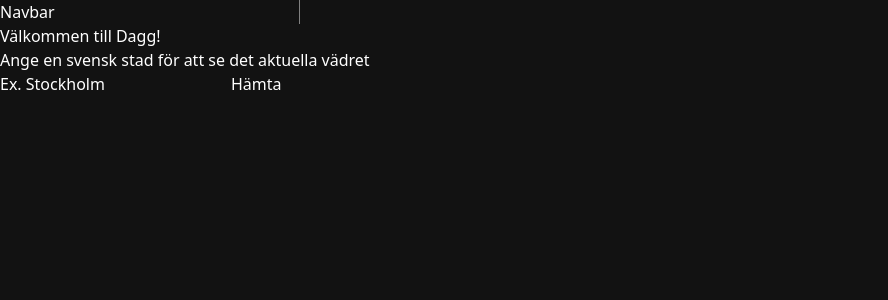
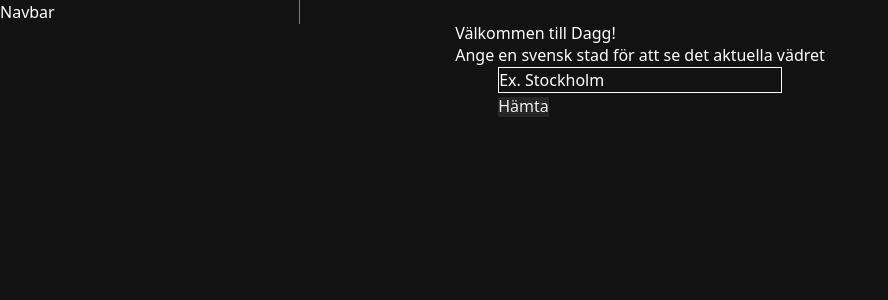
Before and after one commit to devpaps/dagg_rust, a Next.js app: page / in a window 1280 px wide. Shown: the top 300 px of the page, without its empty margins (0-888 px from the left). Built offline with nearby package versions, Linux system fonts and the light colour scheme.

Commit message:
Convert index to be using Chakra-ui

```diff
--- a/src/pages/index.tsx
+++ b/src/pages/index.tsx
@@ -1,6 +1,15 @@
 import { useState } from 'react';
 import { invoke } from '@tauri-apps/api/tauri';
-import { Box, Text } from '@chakra-ui/react';
+import {
+  Box,
+  Button,
+  Container,
+  Flex,
+  Heading,
+  Input,
+  Text,
+  VStack,
+} from '@chakra-ui/react';
 import SideBar from '../components/Sidebar';
 
 interface Data {
@@ -23,38 +32,46 @@ function App() {
 
   return (
     <>
+      <Box>
         <SideBar />
-      <div className="container">
-        <h1>Välkommen till Dagg!</h1>
+      </Box>
+      <Flex justifyContent="center">
+        <Flex>
+          <Box>
+            <Heading>Välkommen till Dagg!</Heading>
 
-        <p>Ange en svensk stad för att se det aktuella vädret</p>
+            <Text>Ange en svensk stad för att se det aktuella vädret</Text>
 
-        <div className="row">
-          <div>
-            <input
+            <VStack>
+              <Box>
+                <Input
                   id="greet-input"
                   onChange={(e) => setName(e.currentTarget.value)}
                   placeholder="Ex. Stockholm"
                 />
-            <button type="button" onClick={() => greet()}>
+                <Button type="button" onClick={() => greet()}>
                   Hämta
-            </button>
-          </div>
-        </div>
+                </Button>
+              </Box>
+            </VStack>
             {greetMsg ? (
-          <Box>
+              <Flex direction="column">
                 {greetMsg.error_message ? (
                   <Text>{greetMsg.error_message}</Text>
                 ) : (
                   <>
-                <p>{`Temperatur: ${greetMsg.current.temp.toFixed(1)} °C`}</p>
-                <p>{`Fuktighet: ${greetMsg.current.humidity} %`}</p>
-                <p>{greetMsg.current.weather[0].description}</p>
+                    <Text>{`Temperatur: ${greetMsg.current.temp.toFixed(
+                      1,
+                    )} °C`}</Text>
+                    <Text>{`Fuktighet: ${greetMsg.current.humidity} %`}</Text>
+                    <Text>{greetMsg.current.weather[0].description}</Text>
                   </>
                 )}
+              </Flex>
+            ) : null}
           </Box>
-        ) : null}
-      </div>
+        </Flex>
+      </Flex>
     </>
   );
 }
```
Lines whose indentation alone changed are shown as unchanged.
